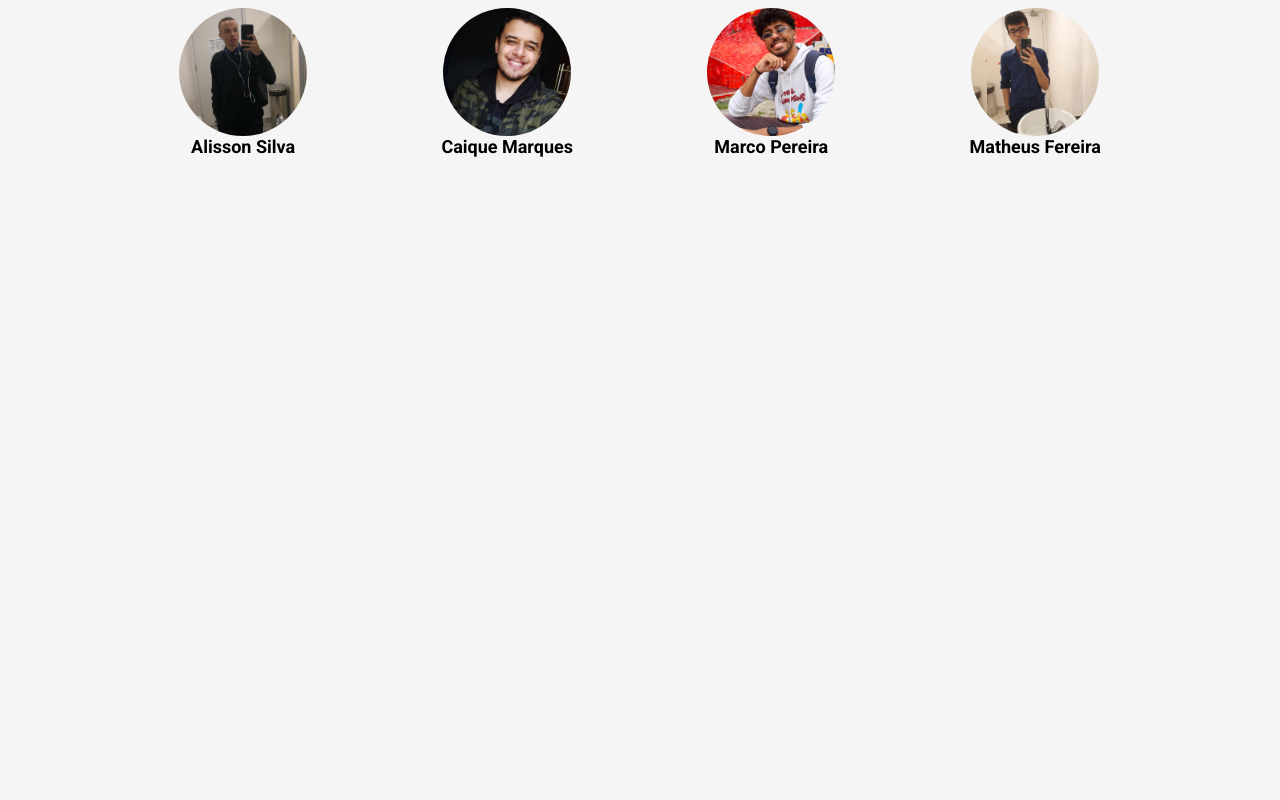
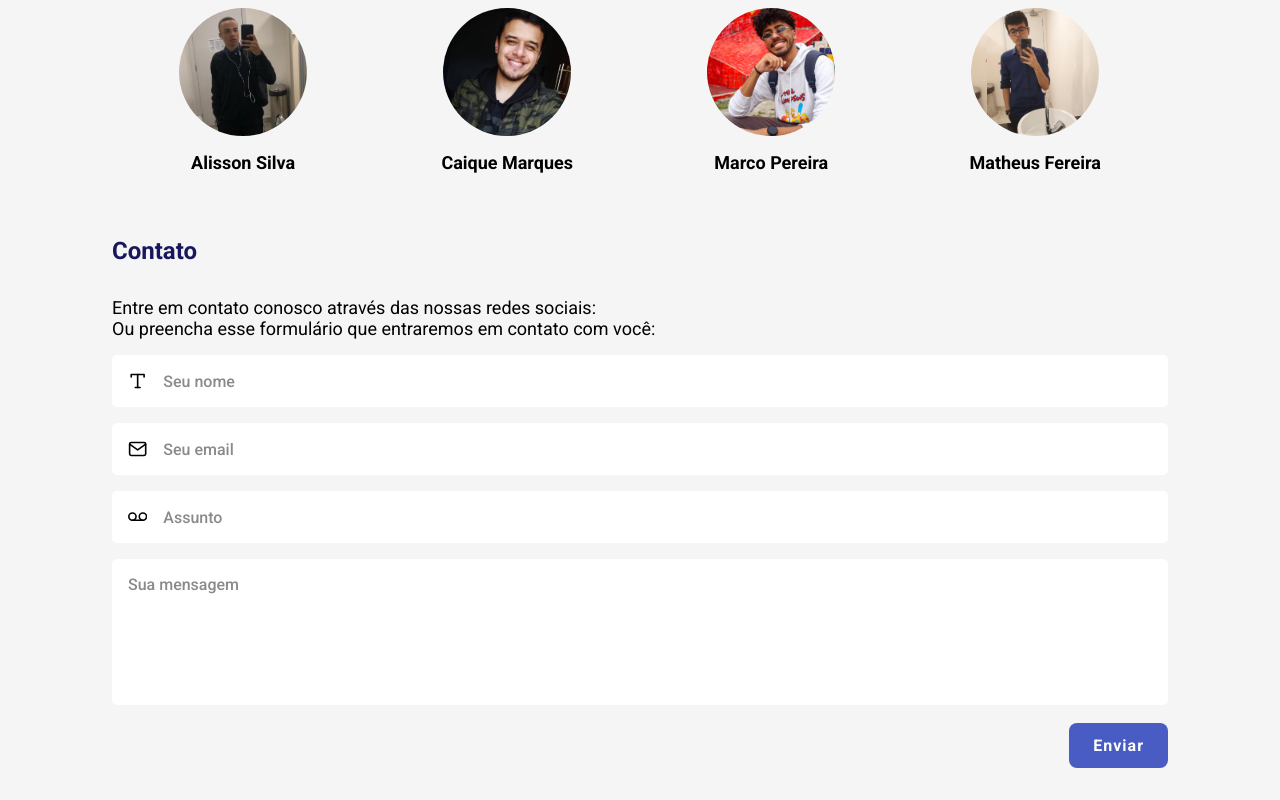
Before and after one commit to ledoctah/technologic-corp, a Next.js app: page / in a window 1280 px wide. Shown: the part 1713-2513 px from the top of the page. Before the commit the page ends 1902 px from the top, so only its background shows below. Built offline with nearby package versions, Linux system fonts and the light colour scheme.

Commit message:
added founders, contacts section + input

```diff
--- a/package.json
+++ b/package.json
@@ -11,6 +11,7 @@
     "next": "10.1.3",
     "react": "17.0.2",
     "react-dom": "17.0.2",
+    "react-icons": "^4.2.0",
     "sass": "^1.32.8"
   },
   "devDependencies": {
--- /dev/null
+++ b/src/components/ContactsSection/contacts.module.scss
@@ -0,0 +1,38 @@
+.container {
+  width: 100%;
+
+  display: flex;
+  flex-direction: column;
+  align-items: center;
+}
+
+.content {
+  max-width: 1120px;
+  width: 100%;
+
+  padding: 2rem;
+
+  h2 {
+    color: var(--blue-title);
+    font-size: 1.5rem;
+    margin: 0 0 2rem;
+  }
+
+  p {
+    font-size: 1.125rem;
+  }
+
+  form {
+    display: flex;
+    flex-direction: column;
+
+    label {
+      margin-top: 1rem;
+    }
+
+    button {
+      margin-top: 1.125rem;
+      margin-left: auto;
+    }
+  }
+}
--- /dev/null
+++ b/src/components/ContactsSection/index.tsx
@@ -0,0 +1,50 @@
+import { FiType, FiMail, FiVoicemail } from 'react-icons/fi';
+import { Button } from '../Button';
+
+import { Input } from '../Input';
+import styles from './contacts.module.scss';
+
+export const ContactsSection: React.FC = () => {
+  return (
+    <>
+      <div className={styles.container}>
+        <div className={styles.content}>
+          <h2>Contato</h2>
+          <p>Entre em contato conosco através das nossas redes sociais:</p>
+          <p>Ou preencha esse formulário que entraremos em contato com você:</p>
+
+          <form>
+            <Input
+              Icon={FiType}
+              type="text"
+              name="name"
+              placeholder="Seu nome"
+            />
+
+            <Input
+              Icon={FiMail}
+              type="email"
+              name="email"
+              placeholder="Seu email"
+            />
+
+            <Input
+              Icon={FiVoicemail}
+              type="text"
+              name="subject"
+              placeholder="Assunto"
+            />
+
+            <Input
+              name="message"
+              inputType="textarea"
+              placeholder="Sua mensagem"
+            />
+
+            <Button text="Enviar" />
+          </form>
+        </div>
+      </div>
+    </>
+  );
+};
--- a/src/components/Founder/founder.module.scss
+++ b/src/components/Founder/founder.module.scss
@@ -10,6 +10,7 @@
   }
 
   p {
+    margin-top: 1rem;
     font-size: 1.4rem;
     font-weight: bold;
   }
--- /dev/null
+++ b/src/components/Input/index.tsx
@@ -0,0 +1,38 @@
+import { InputHTMLAttributes } from 'react';
+import styles from './input.module.scss';
+
+interface InputProps extends InputHTMLAttributes<HTMLInputElement> {
+  placeholder: string;
+  name: string;
+  inputType?: 'textarea' | 'input';
+  Icon?: React.ElementType;
+}
+
+export const Input: React.FC<InputProps> = ({
+  placeholder,
+  name,
+  type,
+  inputType = 'input',
+  Icon,
+  ...rest
+}) => {
+  return (
+    <>
+      <label className={styles.container} htmlFor={name}>
+        {Icon && <Icon size={20} />}
+
+        {inputType === 'input' ? (
+          <input
+            id={name}
+            name={name}
+            type={type}
+            placeholder={placeholder}
+            {...rest}
+          />
+        ) : (
+          <textarea rows={6} id={name} name={name} placeholder={placeholder} />
+        )}
+      </label>
+    </>
+  );
+};
--- /dev/null
+++ b/src/components/Input/input.module.scss
@@ -0,0 +1,42 @@
+.container {
+  width: 100%;
+
+  padding: 1rem;
+
+  border-radius: 5px;
+  display: flex;
+  align-items: center;
+
+  background: var(--white);
+
+  cursor: text;
+
+  input {
+    width: 100%;
+
+    margin-left: 1rem;
+
+    border: none;
+
+    outline: none;
+
+    &::placeholder {
+      font-weight: 500;
+
+      color: var(--gray-input);
+    }
+  }
+
+  textarea {
+    width: 100%;
+    border: none;
+    outline: none;
+    resize: none;
+
+    &::placeholder {
+      font-weight: 500;
+
+      color: var(--gray-input);
+    }
+  }
+}
--- a/src/pages/index.tsx
+++ b/src/pages/index.tsx
@@ -1,4 +1,5 @@
 import { AboutUs } from '../components/AboutUs';
+import { ContactsSection } from '../components/ContactsSection';
 import { Header } from '../components/Header';
 import { Hero } from '../components/Hero';
 import { ServicesSection } from '../components/ServicesSection';
@@ -13,6 +14,8 @@ export default function Home(): JSX.Element {
       <ServicesSection />
 
       <AboutUs />
+
+      <ContactsSection />
     </>
   );
 }
```
Also changed, not shown: 1 other file (tests, documents, lock files or other folders).
